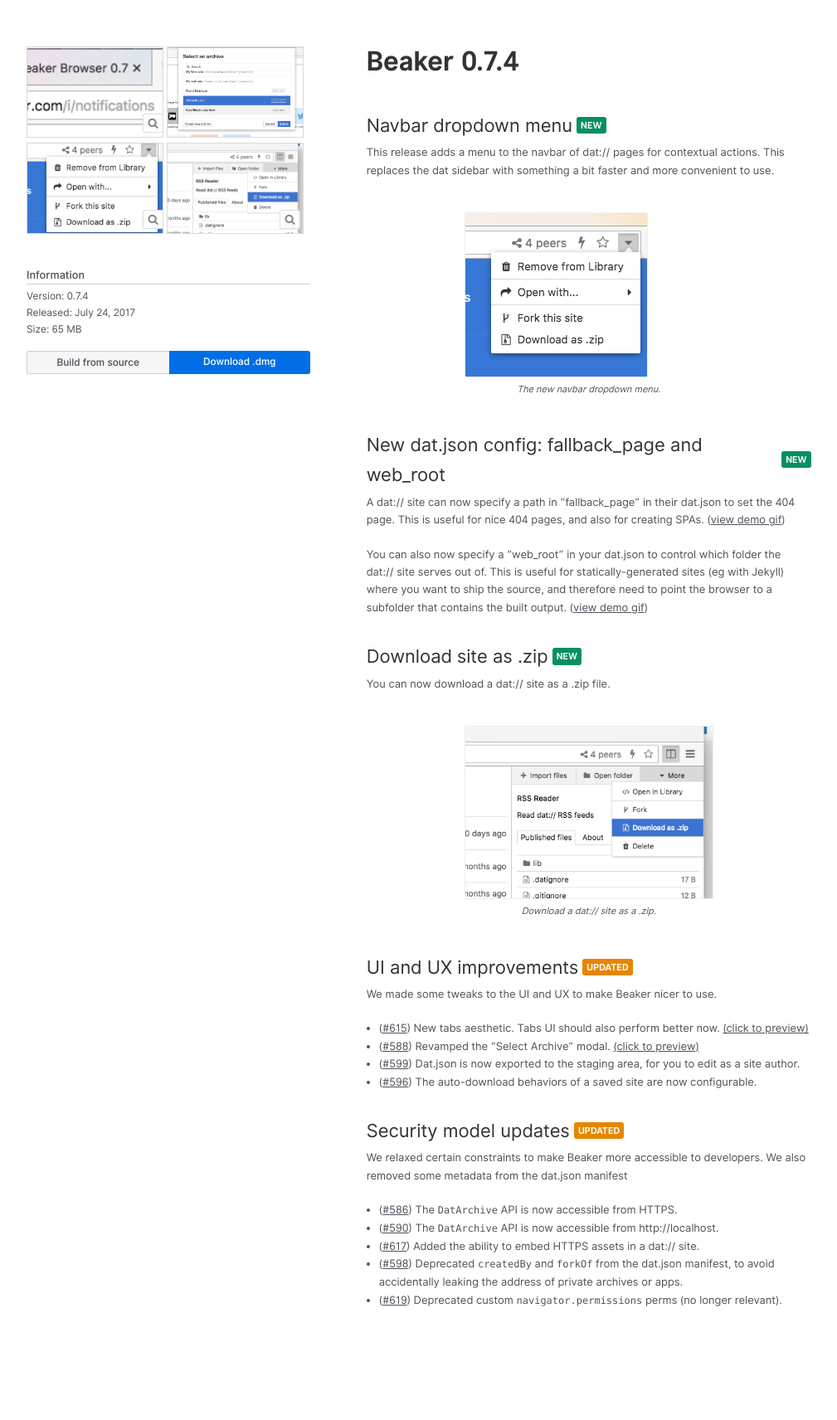
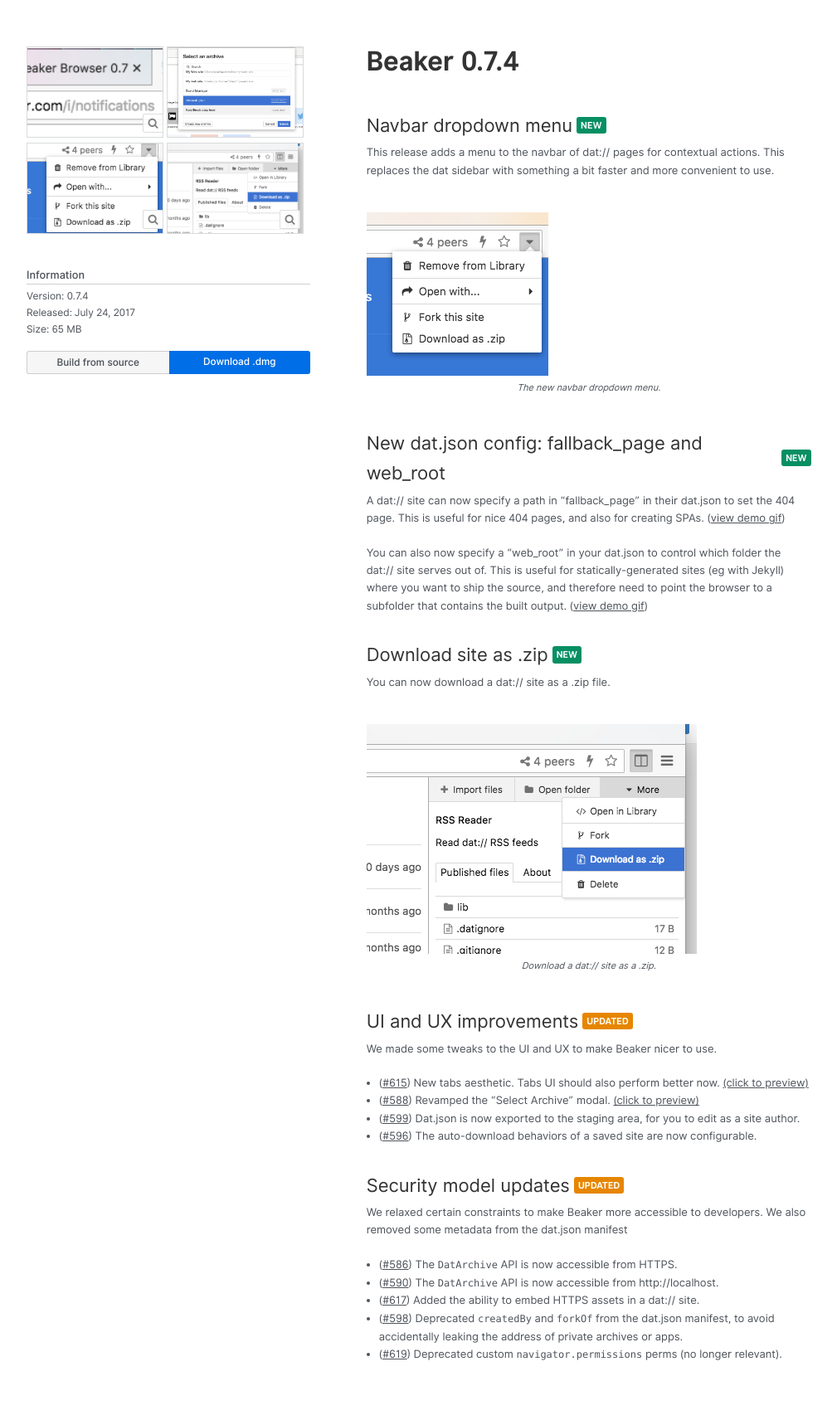
Before and after one commit to beakerbrowser/beakerbrowser.com, a Jekyll site: the page built from _releases/0-7-4/index.md, in a window 1280 px wide. Shown: the whole page at 83% size, without its empty margins (8-1017 px from the left). Built offline with Jekyll 4.4.1, drawn with Linux system fonts in a browser that asks for light colours; before the commit the page ends 1646 px from its top, so only the background shows below that.

Commit message:
Update figures

```diff
--- a/css/components/_figure.scss
+++ b/css/components/_figure.scss
@@ -1,13 +1,15 @@
 @import "../utils/placeholders";
+
+// TODO need to get this all sorted out
 
 figure {
   margin: 40px auto;
-  max-width: 300px;
+  // max-width: 300px;
 
   img {
     display: block;
-    border: 1px solid #eee;
-    border-radius: 2px;
+    // border: 1px solid #eee;
+    // border-radius: 2px;
   }
 
   figcaption {
--- a/css/components/_input.scss
+++ b/css/components/_input.scss
@@ -15,7 +15,6 @@
 
   &::placeholder {
     color: rgba(0,0,0,.6);
-    font-family: Hind;
   }
 }
 
--- a/css/components/all.scss
+++ b/css/components/all.scss
@@ -25,3 +25,5 @@
 @import "apps";
 @import "logo";
 @import "toast";
+@import "aside";
+@import "guides-grid";
```
